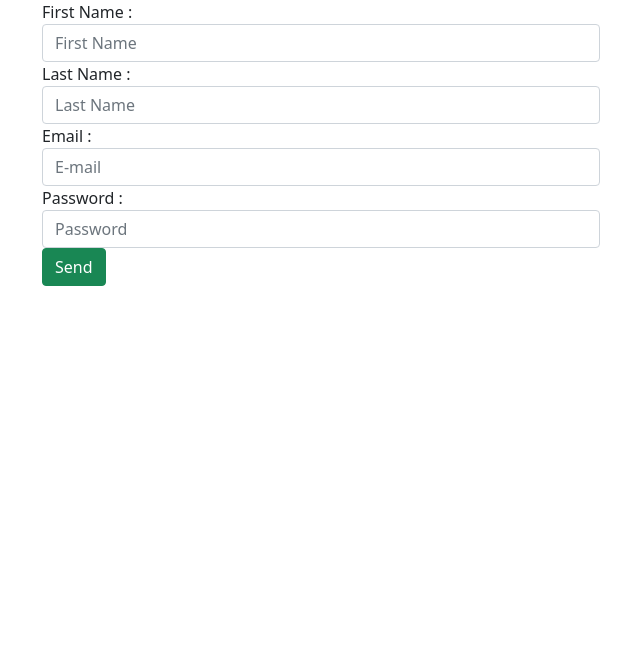
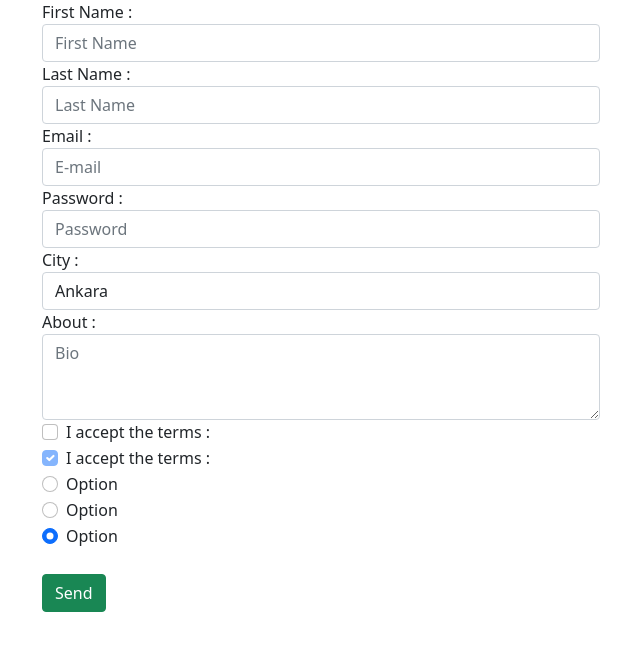
Before and after one commit to elifsirin42/Bootstrap, a plain HTML site: page forms.html in a window 1280 px wide. Shown: the whole page, without its empty margins (40-680 px from the left). Drawn offline with nearby package versions, Linux system fonts and the light colour scheme.

Commit message:
Forms page continue..

```diff
--- a/forms.html
+++ b/forms.html
@@ -24,6 +24,45 @@
                     <label for="password">Password : </label>
                     <input type="password" class="form-control" id="password" placeholder="Password">
                 </div>
+                <div class="form-group">
+                    <label for="city">City : </label>
+                    <select class="form-control" id="city">
+                        <option>Ankara</option>
+                        <option>Istanbul</option>
+                        <option>Izmir</option>
+                    </select>
+
+                </div>
+                <div class="form-group">
+                    <label for="bio">About : </label>
+                    <textarea rows="3" type="textarea" class="form-control" id="bio" placeholder="Bio"></textarea>
+                </div>
+                <div class="form-check">
+                    <label class="form-check-label" for="term"> <input type="checkbox" class="form-check-input" id="term">
+                        I accept the terms :
+                    </label>
+                </div>
+                <div class="form-check">
+                    <label class="form-check-label" for="term"> <input type="checkbox" checked="true" disabled class="form-check-input" id="term">
+                        I accept the terms :
+                    </label>
+                </div>
+                <div class="form-check">
+                    <label class="form-check-label" for="radio">
+                        <input type="radio" checked="true" class="form-check-input" name="radio" id="radio">
+                        Option
+                    </label>
+                </div>
+                <div class="form-check">
+                    <label class="form-check-label" for="radio"> <input type="radio" class="form-check-input" checked="true" name="radio" id="radio ">
+                        Option
+                    </label>
+                </div>
+                <div class="form-check ">
+                    <label class="form-check-label" for="radio"> <input type="radio" class="form-check-input" checked="true" name="radio" id="radio"> Option
+                    </label>
+                </div>
+                <br>
                 <button type="submit" class="btn btn-success">Send</button>
             </form>
         </div>
```
